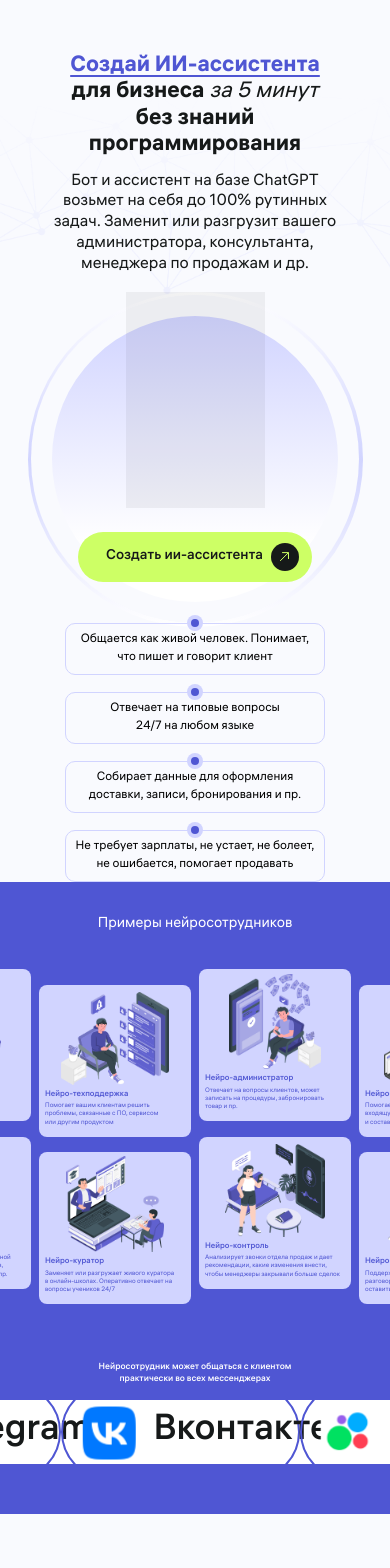
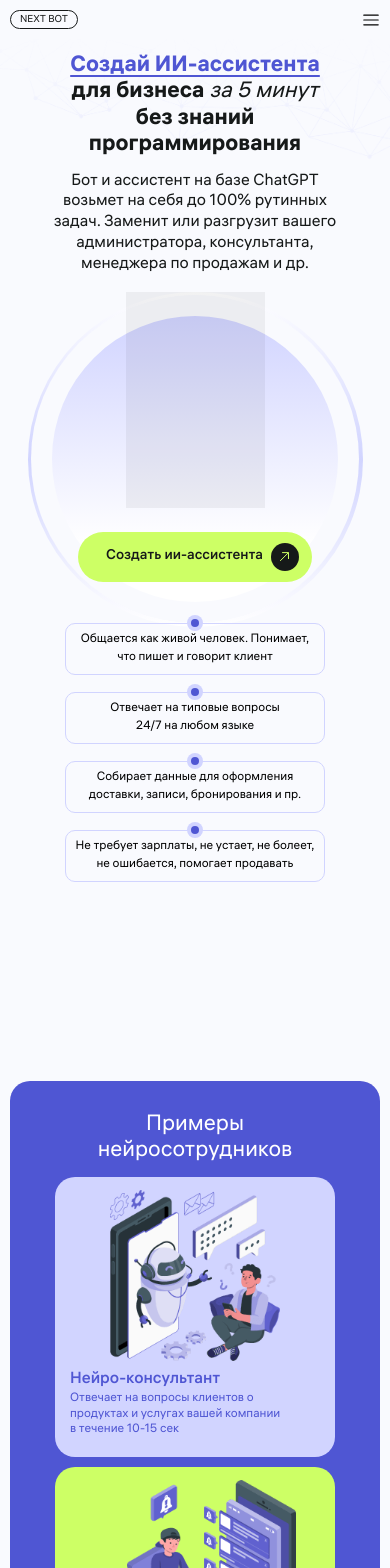
Before and after one commit to EronMG/NextJsProject, a Next.js app in the folder my-app/: page / in a window 390 px wide. Shown: the top 1568 px of the page. Built offline with nearby package versions, Linux system fonts and the light colour scheme.

Commit message:
Feat: example mobile

```diff
--- a/my-app/src/components/Examples/Examples.tsx
+++ b/my-app/src/components/Examples/Examples.tsx
@@ -6,8 +6,77 @@ import Instagram from "@/Images/instagram_icon.svg";
 
 function Example() {
   return (
-    <section className="flex justify-center items-center">
-      <div className="flex flex-col items-center bg-blue w-[701px] h-[632px] rounded-[8px] lg:w-[935px] lg:h-[843px] lg:rounded-[10.6px] xl:w-[1169px] xl:h-[1054px] xl:rounded-[13.3px] xm:w-[1315px] xm:h-[1186px] xm:rounded-[15px] xx:w-[1440px] xx:h-[1299px] xx:rounded-[16px] xb:w-[1754px] xb:h-[1582px] xb:rounded-[20px]">
+    <section className="flex justify-center items-center px-[10px] md:mx-0 mt-[199px]">
+      <div className="md:hidden flex flex-col items-center bg-blue rounded-[20px]">
+        <h2 className="font-Regular text-[22px] leading-[26.4px] text-center text-white w-[269px] mt-[32px] mb-[12px]">
+          Примеры нейросотрудников
+        </h2>
+        <div className="flex flex-wrap justify-center gap-[10px] [&>*:nth-child(odd)]:bg-cloud [&>*:nth-child(even)]:bg-lime">
+          {exampleArr.map((item, _) => (
+            <div
+              key={item.id}
+              className="flex flex-col size-[280px] rounded-[20px]"
+            >
+              <div className="flex justify-center mt-[13px] mb-[9px]">
+                <img
+                  src={item.img}
+                  alt=""
+                  className={`
+                ${item.id === 1 ? "w-[170px]" : ""}
+                ${item.id === 2 ? "w-[201px]" : ""}
+                ${item.id === 3 ? "w-[168px]" : ""}
+                ${item.id === 4 ? "w-[195px]" : ""}
+                ${item.id === 5 ? "w-[128px]" : ""}
+                ${item.id === 6 ? "w-[175px]" : ""}
+                ${item.id === 7 ? "w-[186px]" : ""}
+                ${item.id === 8 ? "w-[183px]" : ""}
+                h-[171px]`}
+                />
+              </div>
+              <div className="ml-[15px] mb-[14px] text-blue">
+                <p className="font-Medium text-[16px] leading-[20.8px]">
+                  {item.title}
+                </p>
+                <p
+                  className={`
+                  ${item.id === 1 ? "w-[80%]" : ""}
+                  ${item.id === 2 ? "w-[82%]" : ""}
+                  ${item.id === 3 ? "w-[86%]" : ""}
+                  ${item.id === 4 ? "w-[87%]" : ""}
+                  ${item.id === 5 ? "w-[92%]" : ""}
+                  ${item.id === 6 ? "w-[92%]" : ""}
+                  ${item.id === 7 ? "w-[96%]" : ""}
+                  ${item.id === 8 ? "w-[79%]" : ""}
+                  font-Regular text-[12px] leading-[15.6px]`}
+                >
+                  {item.subtitle}
+                </p>
+              </div>
+            </div>
+          ))}
+        </div>
+        <h2 className="font-Regular text-[16px] leading-[20.8px] text-center text-white mt-[37px]">
+          Нейросотрудник может общаться с клиентом практически во всех
+          мессенджерах
+        </h2>
+        <div className="flex flex-wrap bg-white rounded-[20px] w-[280px] h-[182px] mt-[16px] mb-[10px] pt-[17px] pb-[16px] px-[10px] gap-[16px]">
+          {exampleTickerArr.map((item, _) => (
+            <div
+              key={item.id}
+              className="border-[1px] border-blue rounded-[17px] h-[25px]"
+            >
+              <div className="flex items-center my-[4.85px] ml-[4.95px] mr-[7.25px] gap-[4.4px]">
+                <img src={item.img} alt="" className="size-[15.4px]" />
+                <p className="font-Medium text-dark text-[10px] leading-[13px]">
+                  {item.title}
+                </p>
+              </div>
+            </div>
+          ))}
+        </div>
+      </div>
+
+      <div className="hidden md:flex flex-col items-center bg-blue w-[701px] h-[632px] rounded-[8px] lg:w-[935px] lg:h-[843px] lg:rounded-[10.6px] xl:w-[1169px] xl:h-[1054px] xl:rounded-[13.3px] xm:w-[1315px] xm:h-[1186px] xm:rounded-[15px] xx:w-[1440px] xx:h-[1299px] xx:rounded-[16px] xb:w-[1754px] xb:h-[1582px] xb:rounded-[20px]">
         <h2 className="text-white font-Regular text-[14.4px] leading-[18.72px] mt-[34.4px] lg:text-[19.2px] lg:leading-[24.96px] lg:mt-[46px] xl:text-[24px] xl:leading-[31.2px] xl:mt-[57px] xm:mt-[64.5px] xm:text-[27px] xm:leading-[35.1px] xx:mt-[70px] xx:text-[29px] xx:leading-[38px] xb:mt-[86px] xb:text-[36px] xb:leading-[46.8px]">
           Примеры нейросотрудников
         </h2>
```
